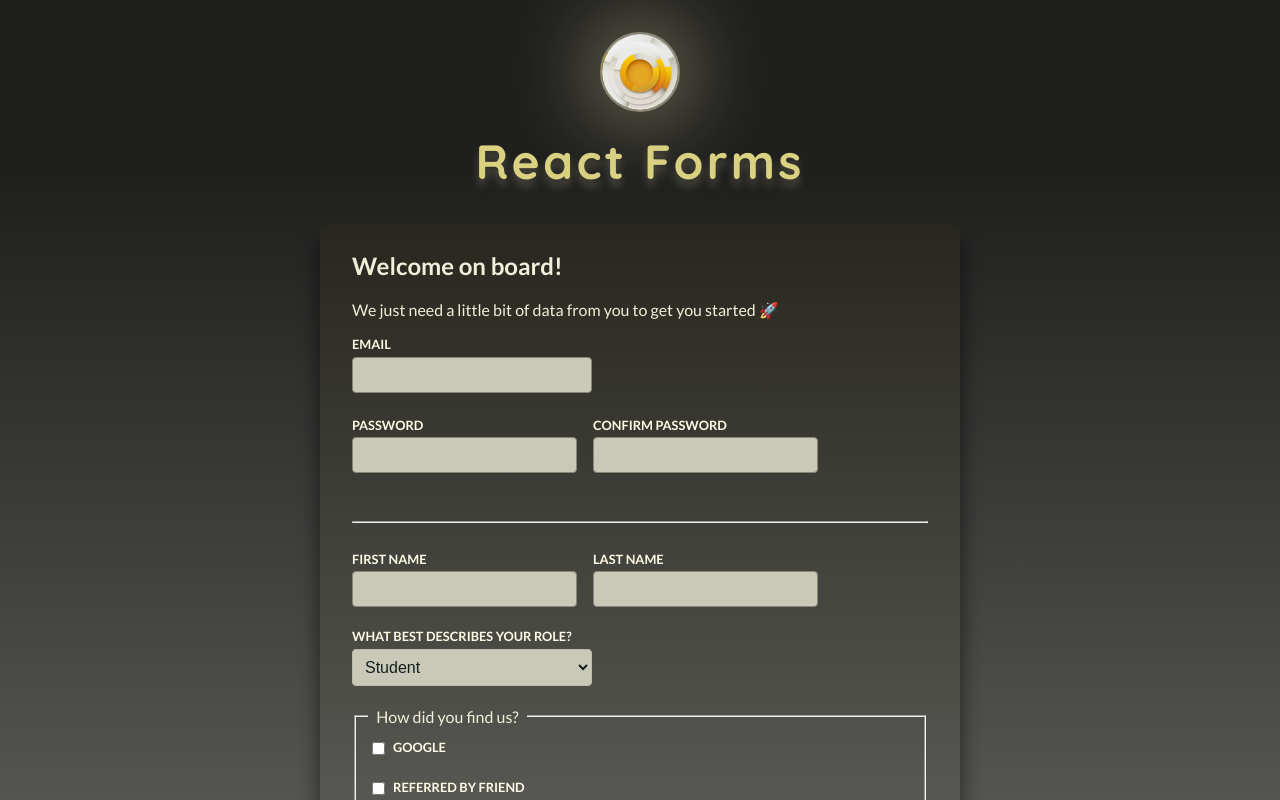
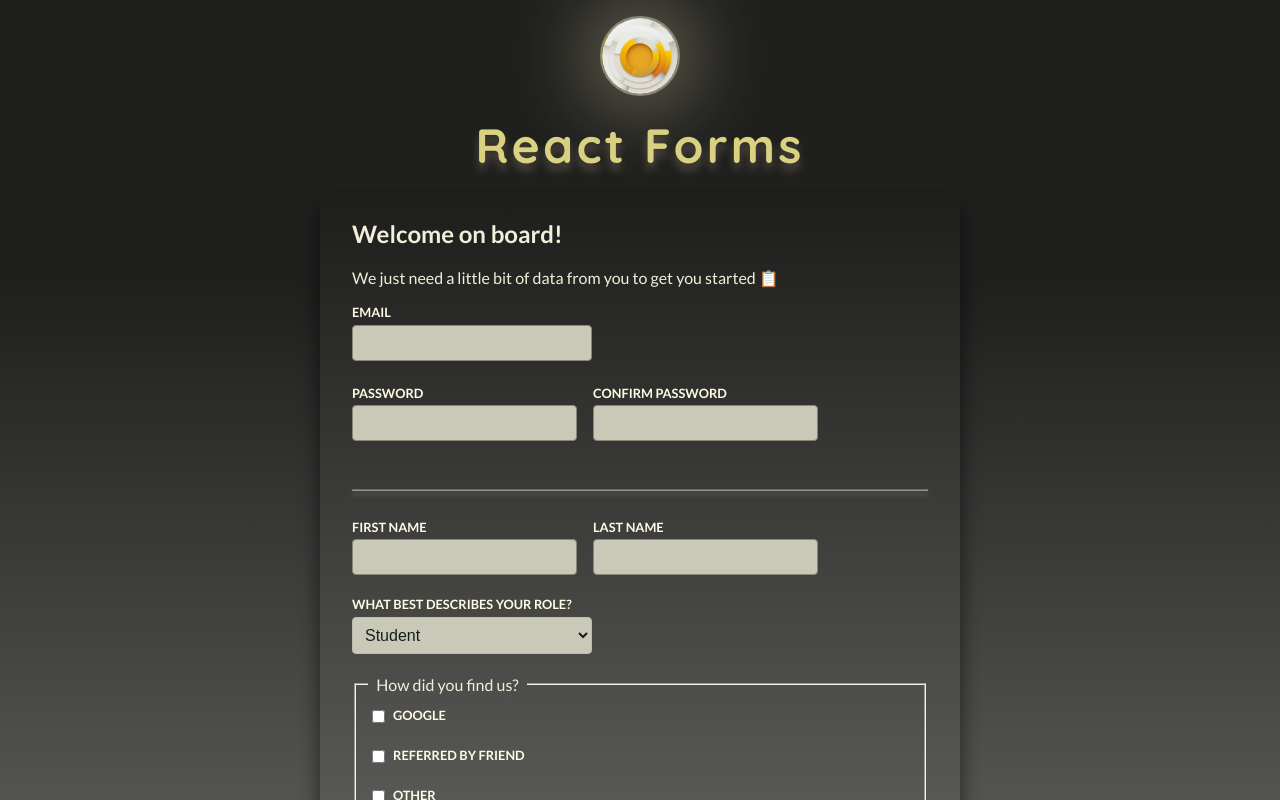
Before and after one commit to ShahramShakiba/ReactJS-Advanced-Course, a React (Vite) app in the folder ReactJS-Advanced-Course/Login-Form/: page / in a window 1280 px wide. Shown: the top 800 px of the page. Built offline with nearby package versions, Linux system fonts and the light colour scheme.

Commit message:
Getting Values via FormData | Native Browser APIs

```diff
--- a/ReactJS-Advanced-Course/Login-Form/src/components/Signup.jsx
+++ b/ReactJS-Advanced-Course/Login-Form/src/components/Signup.jsx
@@ -1,8 +1,20 @@
 export default function Signup() {
+  const handleSubmit = (e) => {
+    e.preventDefault();
+
+    const formData = new FormData(e.target);
+
+    // get all data from: How did you find us
+    const acquisitionChannel = formData.getAll('acquisition');
+    const data = Object.fromEntries(formData.entries());
+    data.acquisition = acquisitionChannel;
+    console.log(data);
+  };
+
   return (
-    <form>
+    <form onSubmit={handleSubmit}>
       <h2> Welcome on board! </h2>
-      <p> We just need a little bit of data from you to get you started 🚀 </p>
+      <p> We just need a little bit of data from you to get you started 📋 </p>
 
       <div className="control">
         <label htmlFor="email"> Email </label>
@@ -97,3 +109,29 @@ export default function Signup() {
     </form>
   );
 }
+
+/* FormData()
+- is an Object to get hold of the different values entered into a form
+
+- as a result you'll get back a form-data obj:
+?  const formData = new FormData(e.target);
+    = that will give you access to data that was added to all
+      the inputs in that form
+
+* now for this to work :
+  - all those Inputs must have that "name-attribute"
+  - even Select-field must have that "name-attribute"
+*/
+
+/* Object.fromEntries(formData.entries());
+- it will give us an array of the input fields & their values
+
+? we can access formData like this:
+const enteredEmail = formData.get('email');
+const enteredPassword = formData.get('password');
+- BUT we could end up with a lot of code
+
+OR WE CAN DO IT LIKE THIS:
+const { email, password } = Object.fromEntries(formData.entries())
+
+*/
--- a/ReactJS-Advanced-Course/Login-Form/src/index.css
+++ b/ReactJS-Advanced-Course/Login-Form/src/index.css
@@ -9,13 +9,13 @@ body {
   font-family: 'Lato', serif;
   -webkit-font-smoothing: antialiased;
   -moz-osx-font-smoothing: grayscale;
-  background: linear-gradient(#1f1f1e 15%, #696966 90%);
+  background: linear-gradient(#1f1f1e 25%, #696966 90%);
   color: #f1efd9;
   min-height: 100vh;
 }
 
 header {
-  margin: 2rem 0;
+  margin: 1rem 0;
   text-align: center;
 }
 
@@ -43,13 +43,15 @@ form {
   max-width: 40rem;
   margin: 1rem auto 10rem;
   padding: 0.5rem 2rem;
-  background: linear-gradient(180deg, #27271f, #686865);
+  background: linear-gradient(180deg, #1d1d1b, #686865);
   border-radius: 8px;
   box-shadow: 0 20px 18px 3px rgba(0, 0, 0, 0.44);
 }
 
 .lineBrake {
   margin: 1.7rem 0;
+  opacity: 0.5;
+  box-shadow: 0 4px 5px rgba(238, 238, 238, 0.4);
 }
 
 .control,
```
